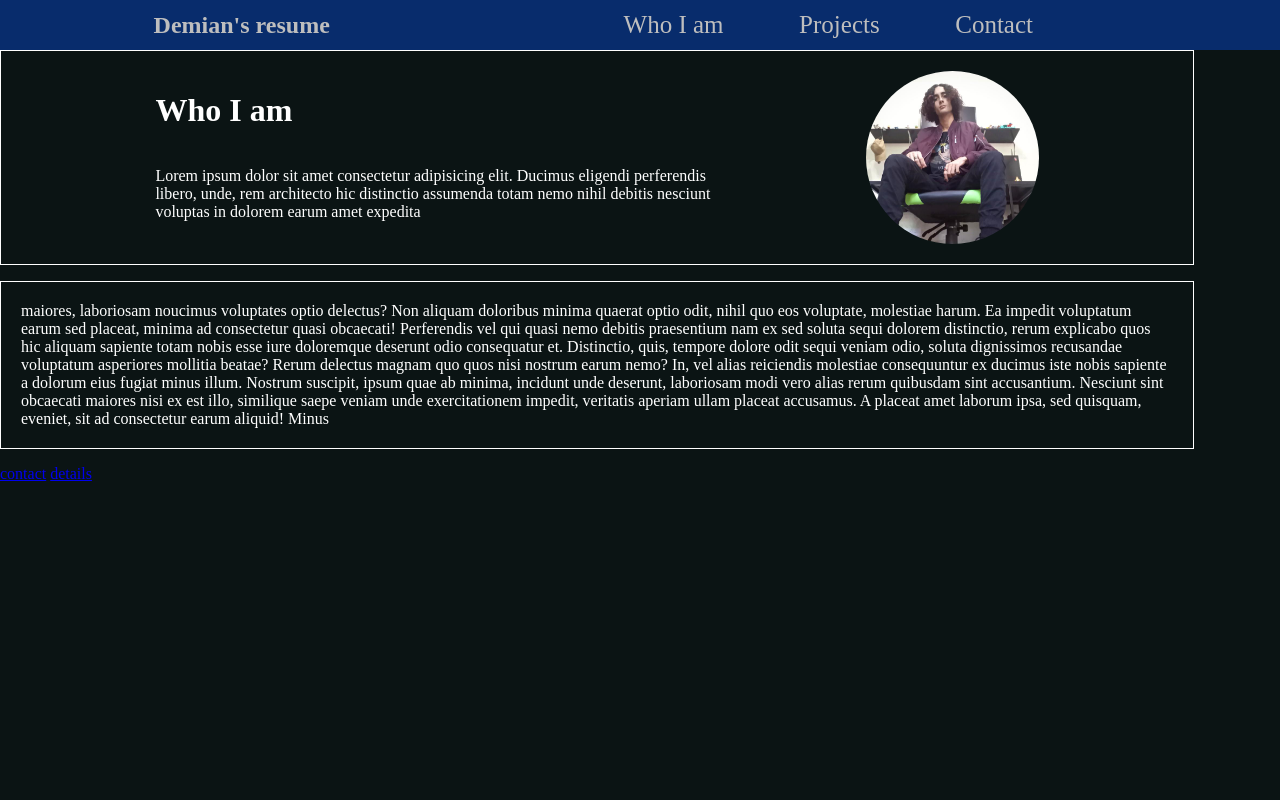
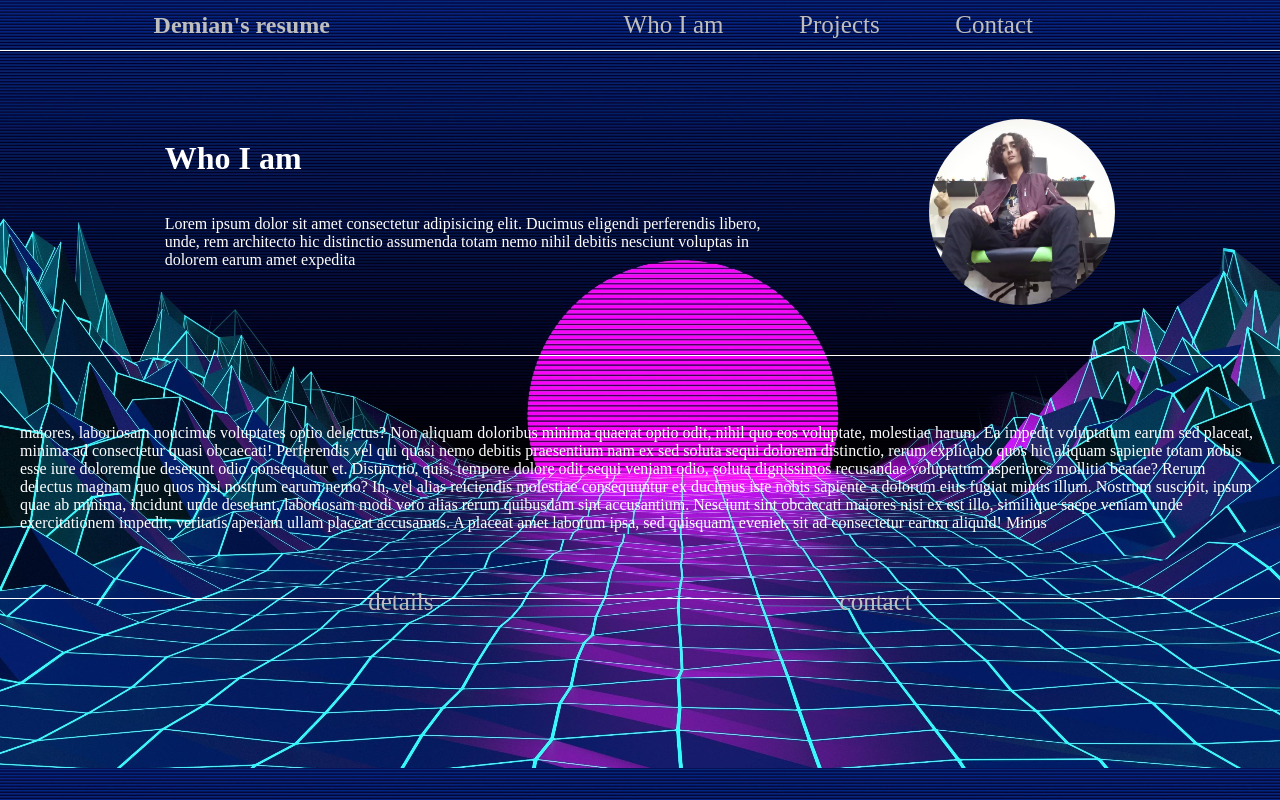
Before and after one commit to Demian143/ResumePage, a plain HTML site: page index.html in a window 1280 px wide. Drawn offline with Linux system fonts and the light colour scheme.

Commit message:
stylishing the footer

```diff
--- a/index.html
+++ b/index.html
@@ -11,7 +11,7 @@
 
 <body>
     <header>
-        <nav class="navbar gap">
+        <nav class="navbar gap border-bottom">
             <h2>Demian's resume</h2>
             <div class="shortcuts">
                 <p><a href="#">Who I am</a></p>
@@ -21,7 +21,7 @@
         </nav>
     </header>
     <main>
-        <div class="flex-container space-between">
+        <div class="flex-container space-between border-bottom">
             <img class="flex-image" id="demian-photo" src="./img/demian.jpg" alt="Demian's face">
             <div class="who-i-am">
                 <h1>Who I am</h1>
@@ -55,7 +55,7 @@
             accusamus. A placeat amet laborum ipsa, sed quisquam, eveniet, sit ad consectetur earum aliquid! Minus
         </p>
     </main>
-    <footer>
+    <footer class="footer-upborder shortcuts space-between footer-upborder">
         <a href="#">contact</a>
         <a href="#">details</a>
     </footer>
--- a/styles/styles.css
+++ b/styles/styles.css
@@ -1,13 +1,13 @@
 body {
     box-sizing: border-box;
-    background-color: #0b1414;
     padding: 0;
     margin: 0;
     justify-content: center;
+    background-image: url('/img/sun.jpg');
+
 }
 
 .navbar {
-    background-color: #082c6c;
     color: #bebebe;
     display: flex;
     align-items: center;
@@ -37,10 +37,15 @@ body {
 .flex-container {
     display: flex;
     flex-direction: column;
-    border: 1px solid white;
     color: white;
     padding: 20px;
-    max-width: 90%;
+    padding-bottom: 50px;
+    /* max-width: 100%; */
+}
+
+.border-bottom {
+    border-bottom: 0.5px solid white;
+    margin-bottom: 48px;
 }
 
 .who-i-am {
@@ -54,6 +59,18 @@ body {
     justify-content: space-evenly;
 }
 
+.footer-container {
+    flex-direction: row;
+    color: white;
+
+}
+
+.footer-upborder {
+    border-top: 0.5px solid white;
+    height: 5px;
+    flex-direction: center;
+}
+
 #demian-photo {
     max-width: 15%;
     border-radius: 50%;
```
Also changed, not shown: img/retro.jpg (added), img/sun.jpg (added), img/wave.jpg (added).
